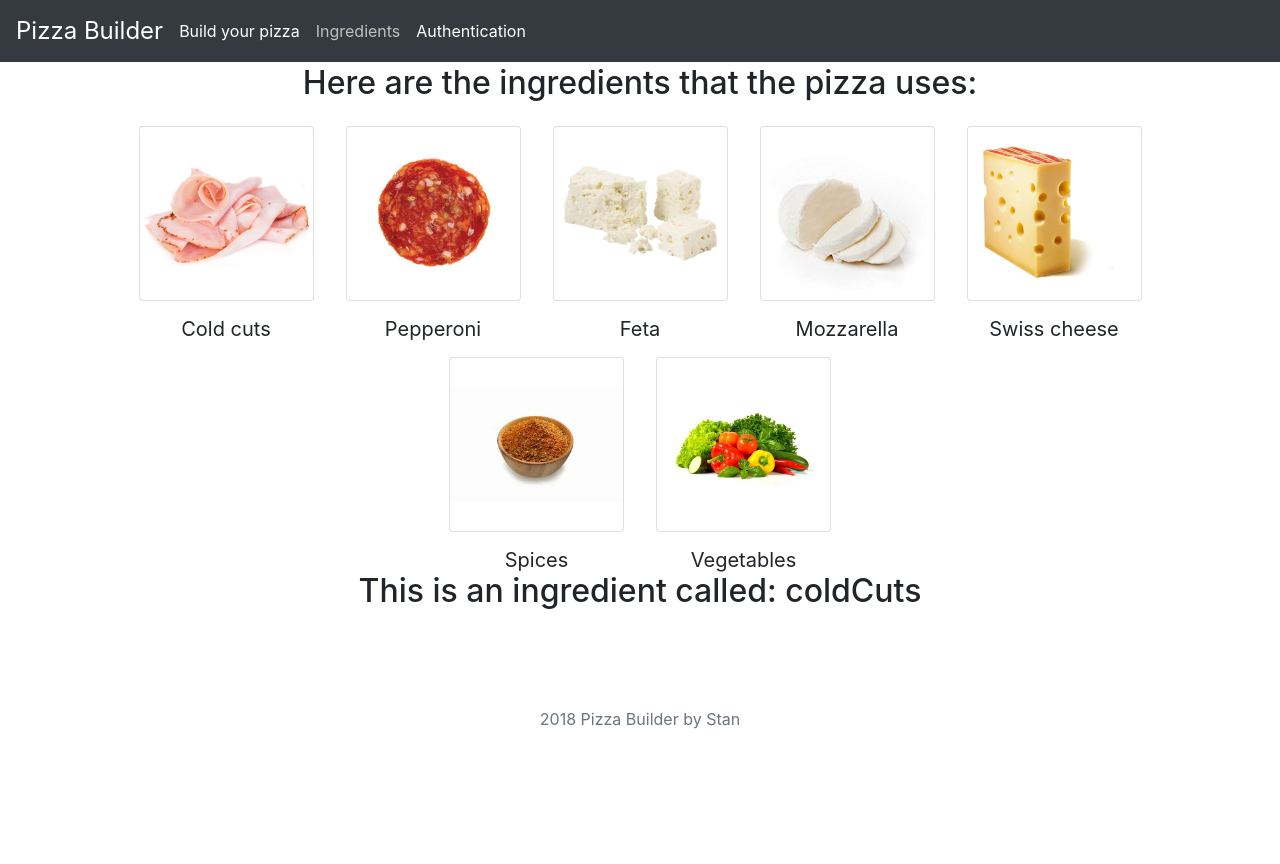
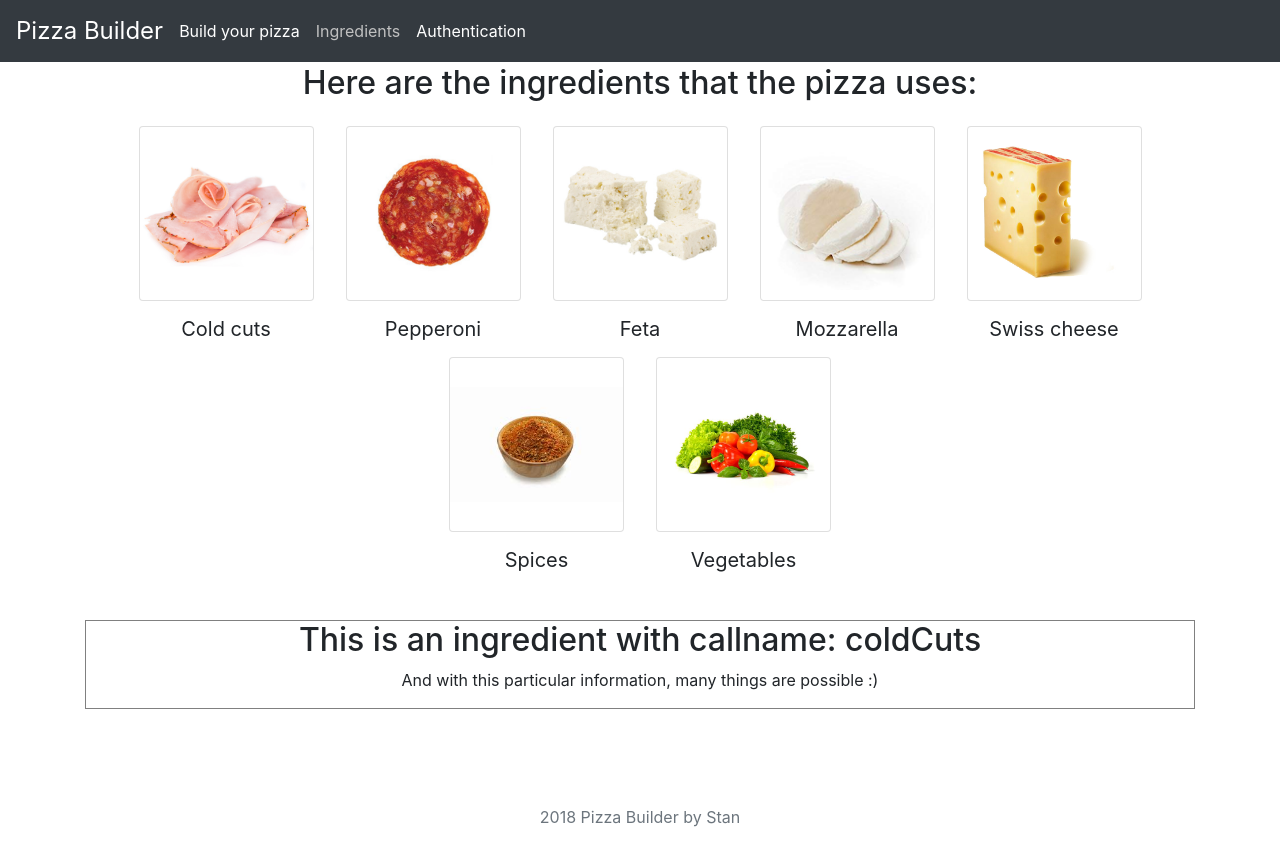
Before and after one commit to auroraworld/pizza-maker, a React (Create React App) app: page /ingredients/coldCuts in a window 1280 px wide. Shown: the top 864 px of the page. Before the commit the page ends 800 px from the top, so only its background shows below. Built offline with nearby package versions, Linux system fonts and the light colour scheme.

Commit message:
Ingredient lazy loading

```diff
--- a/src/App.css
+++ b/src/App.css
@@ -215,3 +215,10 @@ div.App nav.navbar a.activeLink
 {
   color:silver;
 }
+
+
+div.particularIngredient
+{
+  border:1px solid gray;
+  margin-top:3em;
+}
--- a/src/Ingredients/Ingredient.js
+++ b/src/Ingredients/Ingredient.js
@@ -1,10 +1,12 @@
 import React from 'react';
 
 const ingredient = (props) => {
-
   return(
-    <h2>This is an ingredient called: {props.match.params.theName}</h2>
-  );
+    <div className="particularIngredient container">
+      <h2>This is an ingredient with callname: {props.match.params.theName}</h2>
+      <p>And with this particular information, many things are possible :) </p>
+    </div>
+);
 };
 
 
--- a/src/Ingredients/IngredientList.js
+++ b/src/Ingredients/IngredientList.js
@@ -1,10 +1,13 @@
 //Usual React stuff
-import React from 'react';
+import React, {Suspense} from 'react';
 import { Route, NavLink } from 'react-router-dom';
 
 //Static info for the ingredients
 import { ingredientsInfoStatic } from './../Special/IngredientsInfo.js';
-import Ingredient from './../Ingredients/Ingredient.js';
+
+//Lazy loading for ingredient (none selected in beginning)
+const Ingredient = React.lazy(() => import('./../Ingredients/Ingredient.js'));
+
 
 
 const ingredientList = () => {
@@ -30,7 +33,12 @@ const ingredientList = () => {
         })
       }
       </div>
-      <Route path="/ingredients/:theName" component={Ingredient} />
+      <Route path="/ingredients/:theName" exact
+        render={(props) => (
+          <Suspense fallback={<div>Loading ingredient ...</div>}>
+            <Ingredient {...props} />
+            </Suspense>
+        )} />
     </main>
   );
 };
```
